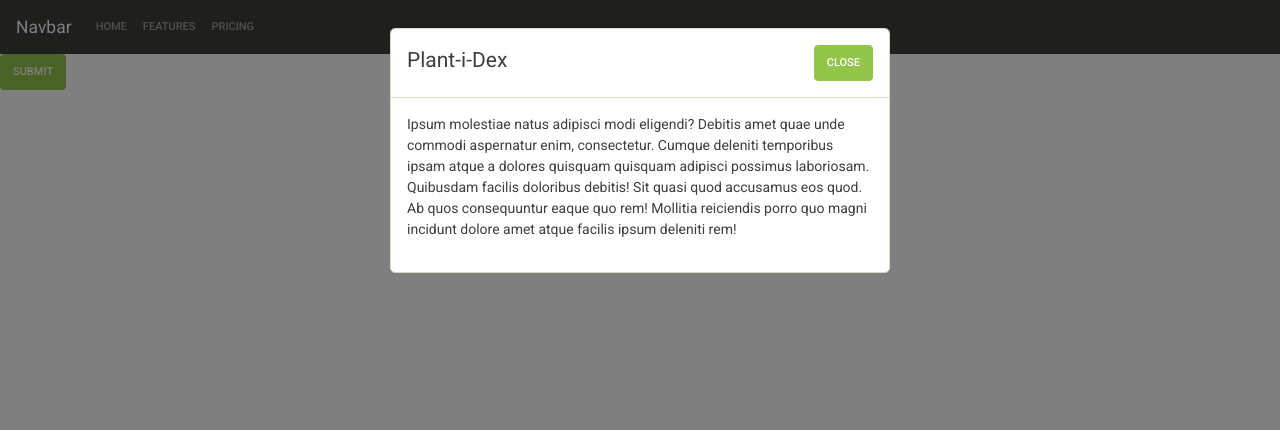
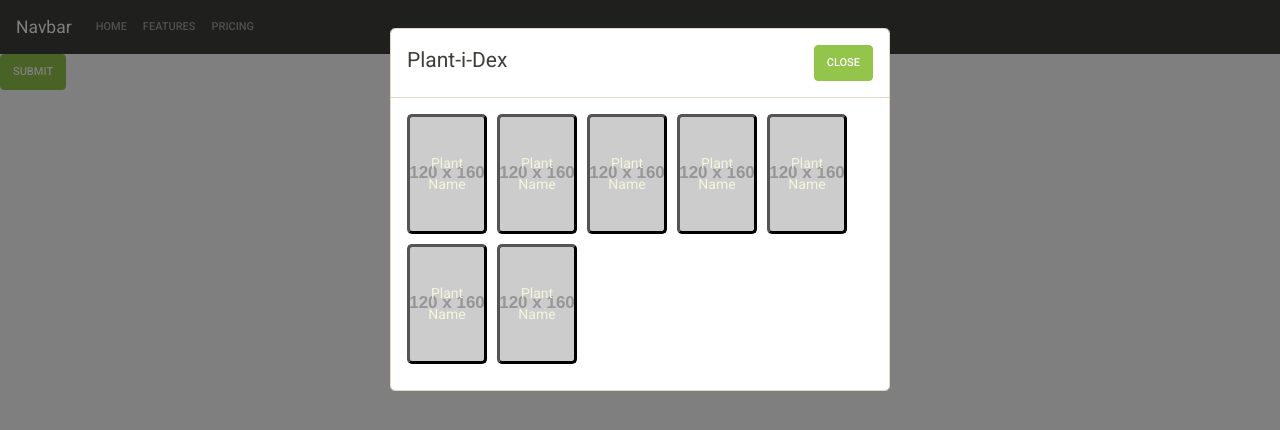
Before and after one commit to EddiePhi/Plot-Of-Gold, a React (Create React App) app in the folder client/: page / in a window 1280 px wide. Shown: the top 430 px of the page. Built offline with nearby package versions, Linux system fonts and the light colour scheme.

Commit message:
plant modal work commit before main pull

```diff
--- a/client/src/components/Modals/BaseModal.js
+++ b/client/src/components/Modals/BaseModal.js
@@ -1,7 +1,8 @@
 import React, { useState } from "react";
 import "./index.css";
-import { Modal } from "react-bootstrap";
+import { Modal, Col, Row, Container } from "react-bootstrap";
 import OurButton from "../OurButton";
+import PlantModalItem from "./PlantModalItem";
 
 function BaseModal() {
   const [show, setShow] = useState(true);
@@ -10,7 +11,7 @@ function BaseModal() {
   const handleShow = () => setShow(true);
   return (
     <>
-      <Modal show={show} onHide={() => setShow(false)} ClassName="modal-90w">
+      <Modal show={show} onHide={() => setShow(false)} ClassName="custModal">
         <Modal.Header>
           <Modal.Title id="example-custom-modal-styling-title">
             Plant-i-Dex
@@ -18,15 +19,13 @@ function BaseModal() {
           <OurButton value="Close" onClick={handleClose} />
         </Modal.Header>
         <Modal.Body>
-          <p>
-            Ipsum molestiae natus adipisci modi eligendi? Debitis amet quae unde
-            commodi aspernatur enim, consectetur. Cumque deleniti temporibus
-            ipsam atque a dolores quisquam quisquam adipisci possimus
-            laboriosam. Quibusdam facilis doloribus debitis! Sit quasi quod
-            accusamus eos quod. Ab quos consequuntur eaque quo rem! Mollitia
-            reiciendis porro quo magni incidunt dolore amet atque facilis ipsum
-            deleniti rem!
-          </p>
+          <PlantModalItem />
+          <PlantModalItem />
+          <PlantModalItem />
+          <PlantModalItem />
+          <PlantModalItem />
+          <PlantModalItem />
+          <PlantModalItem />
         </Modal.Body>
       </Modal>
     </>
--- /dev/null
+++ b/client/src/components/Modals/PlantModalItem.js
@@ -0,0 +1,12 @@
+import React from "react";
+import "./index.css";
+
+function PlantModalItem() {
+  return (
+    <>
+      <button className="plantButton">Plant Name</button>
+    </>
+  );
+}
+
+export default PlantModalItem;
--- a/client/src/components/Modals/index.css
+++ b/client/src/components/Modals/index.css
@@ -0,0 +1,18 @@
+.custmodal > div {
+  text-align: center;
+}
+
+.plantButton {
+  font-size: 0.875rem;
+  text-align: center;
+  color: beige;
+  height: 120px;
+  width: 80px;
+  border-width: medium;
+  border-radius: 0.313rem;
+  background-repeat: no-repeat;
+  background-position: center;
+  background-image: url(https://via.placeholder.com/120x160/93c54b/93c54b.com);
+  margin-right: 0.625rem;
+  margin-bottom: 0.625rem;
+}
```
